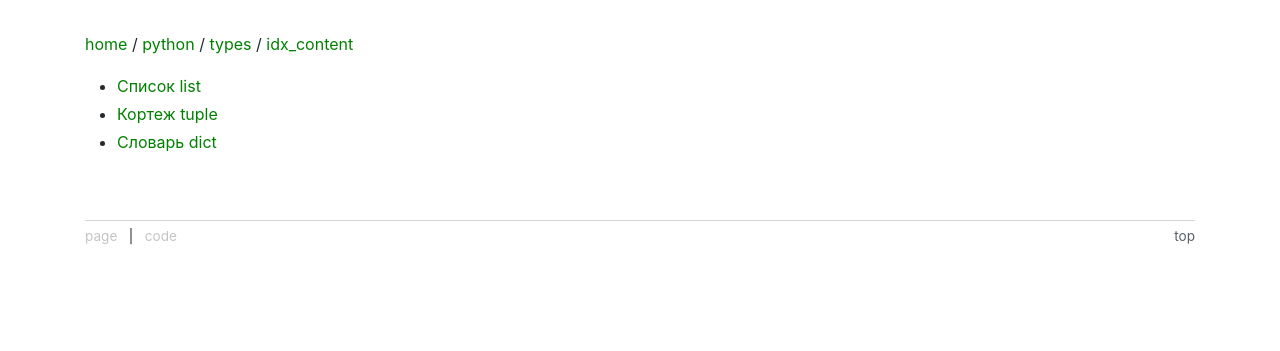
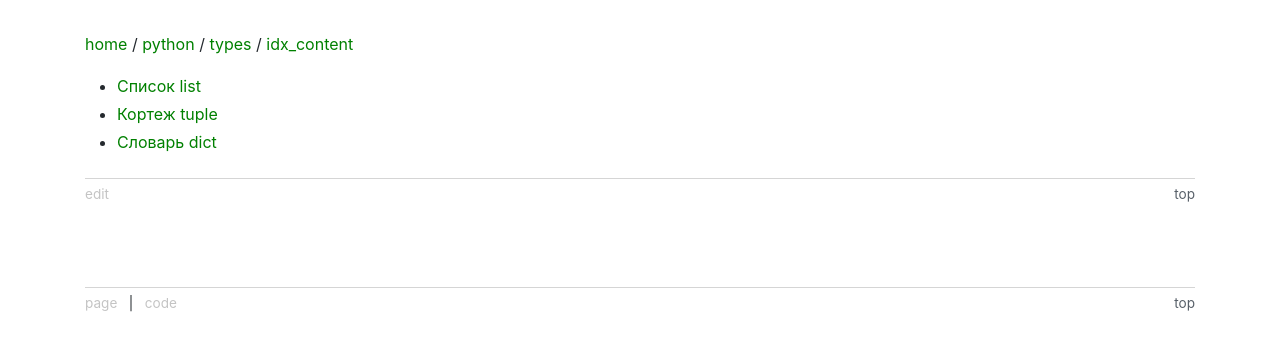
Before and after one commit to olexsyn/ITNote, a Jekyll site: the page built from python/types/idx_content.md, in a window 1280 px wide. Shown: the top 351 px of the page. Built offline with Jekyll 4.4.1, drawn with Linux system fonts in a browser that asks for light colours; our own code applies the rules of GitHub Pages for plain Markdown files.

Commit message:
Update idx_content.md

```diff
--- a/python/types/idx_content.md
+++ b/python/types/idx_content.md
@@ -1,3 +1,5 @@
 - [Список list](list)
 - [Кортеж tuple](tuple)
 - [Словарь dict](dict)
+
+{% include f.htm f="idx_content.md" %}
```
